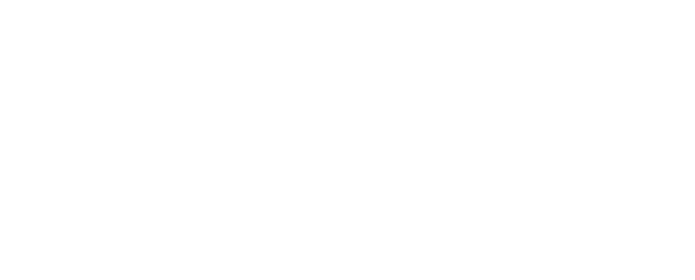
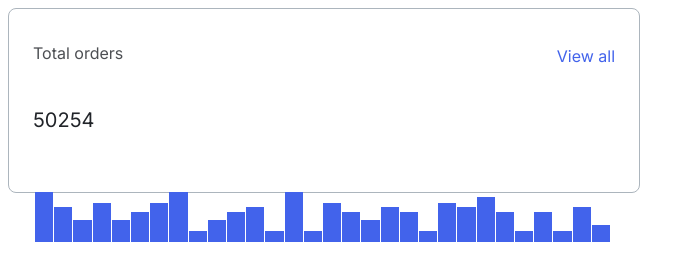
Before and after one commit to js-tasks-ru/htmlcss-20220317_nataliya-kokoreva, a website: page 04-lection2/01-histogram/index.html in a window 1280 px wide. Shown: the whole page, without its empty margins (0-695 px from the left). Drawn offline with Linux system fonts and the light colour scheme.

Commit message:
01-histogram

```diff
--- a/04-lection2/01-histogram/histogram.css
+++ b/04-lection2/01-histogram/histogram.css
@@ -0,0 +1,60 @@
+.histogram {
+    background: var(--white);
+    border: 1px solid var(--grey-3);
+    box-sizing: border-box;
+    border-radius: 8px;
+    width: 50%;
+    height: 185px;
+    display: flex;
+    flex-direction: column;
+    padding: 16px 24px 24px 24px;
+}
+
+.histogram__header {
+    font-family: 'Inter', sans-serif;
+    font-style: normal;
+    font-weight: 400;
+    font-size: 16px;
+    line-height: 24px;
+    color: var(--black);
+    display: flex;
+    justify-content: space-between;
+    gap: 47px;
+}
+
+.histogram__header .histogram__link {
+    padding-top: 3px;
+}
+
+.histogram__data {
+    display: flex;
+    flex-direction: column;
+    gap: 6px;
+}
+
+.histogram__label {
+    opacity: 0.8;
+}
+
+.histogram__total {
+    font-size: 20px;
+    line-height: 26px;
+}
+
+.histogram__link {
+    text-align: right;
+    color: var(--blue-1);
+    white-space: nowrap;
+}
+
+.histogram__chart {
+    display: flex;
+    align-items: flex-end;
+    gap: 1px;
+    padding: 39px 5px 0 2px;
+}
+
+.histogram__chart > div {
+    background-color: var(--blue-1);
+    flex: 1 1 9px;
+}
--- a/04-lection2/01-histogram/index.html
+++ b/04-lection2/01-histogram/index.html
@@ -6,6 +6,46 @@
         <link rel="stylesheet" href="./histogram.css">
     </head>
     <body>
-
+        <div class='histogram'>
+            <div class='histogram__header'>
+                <div class='histogram__data'>
+                    <p class='histogram__label'>Total orders</p>
+                    <p class='histogram__total'>50254</p>
+                </div>
+                <p class='histogram__link'>View all</p>
+            </div>
+            <div class='histogram__chart'>
+                <div style='height:50px'></div>
+                <div style='height: 35px'></div>
+                <div style='height: 22px'></div>
+                <div style='height: 39px'></div>
+                <div style='height: 22px'></div>
+                <div style='height: 30px'></div>
+                <div style='height: 39px'></div>
+                <div style='height: 50px'></div>
+                <div style='height: 11px'></div>
+                <div style='height: 22px'></div>
+                <div style='height: 30px'></div>
+                <div style='height: 35px'></div>
+                <div style='height: 11px'></div>
+                <div style='height: 50px'></div>
+                <div style='height: 11px'></div>
+                <div style='height: 39px'></div>
+                <div style='height: 30px'></div>
+                <div style='height: 22px'></div>
+                <div style='height: 35px'></div>
+                <div style='height: 30px'></div>
+                <div style='height: 11px'></div>
+                <div style='height: 39px'></div>
+                <div style='height: 35px'></div>
+                <div style='height: 45px'></div>
+                <div style='height: 30px'></div>
+                <div style='height: 11px'></div>
+                <div style='height: 30px'></div>
+                <div style='height: 11px'></div>
+                <div style='height: 35px'></div>
+                <div style='height: 17px'></div>
+            </div>
+        </div>
     </body>
 </html>
--- a/assets/css/main.css
+++ b/assets/css/main.css
@@ -6,6 +6,7 @@
     --pink: #F784AD;
     --purple: #7048E8;
     --blue: #374FC7;
+    --blue-1: #4263EB;
     --red: #F03D3E;
     --grey-1: #F8F9FA;
     --grey-2: #DDE2E5;
@@ -19,6 +20,6 @@
     --secondary: var(--purple);
 }
 
-* {
+:root {
     font-family: 'Roboto', sans-serif;
 }
--- a/assets/fonts/fonts.css
+++ b/assets/fonts/fonts.css
@@ -1 +1,2 @@
 @import url('https://fonts.googleapis.com/css2?family=Roboto:ital,wght@0,100;0,300;0,400;0,500;0,700;0,900;1,100;1,300;1,400;1,500;1,700;1,900&display=swap');
+@import url('https://fonts.googleapis.com/css2?family=Inter&display=swap');
```
